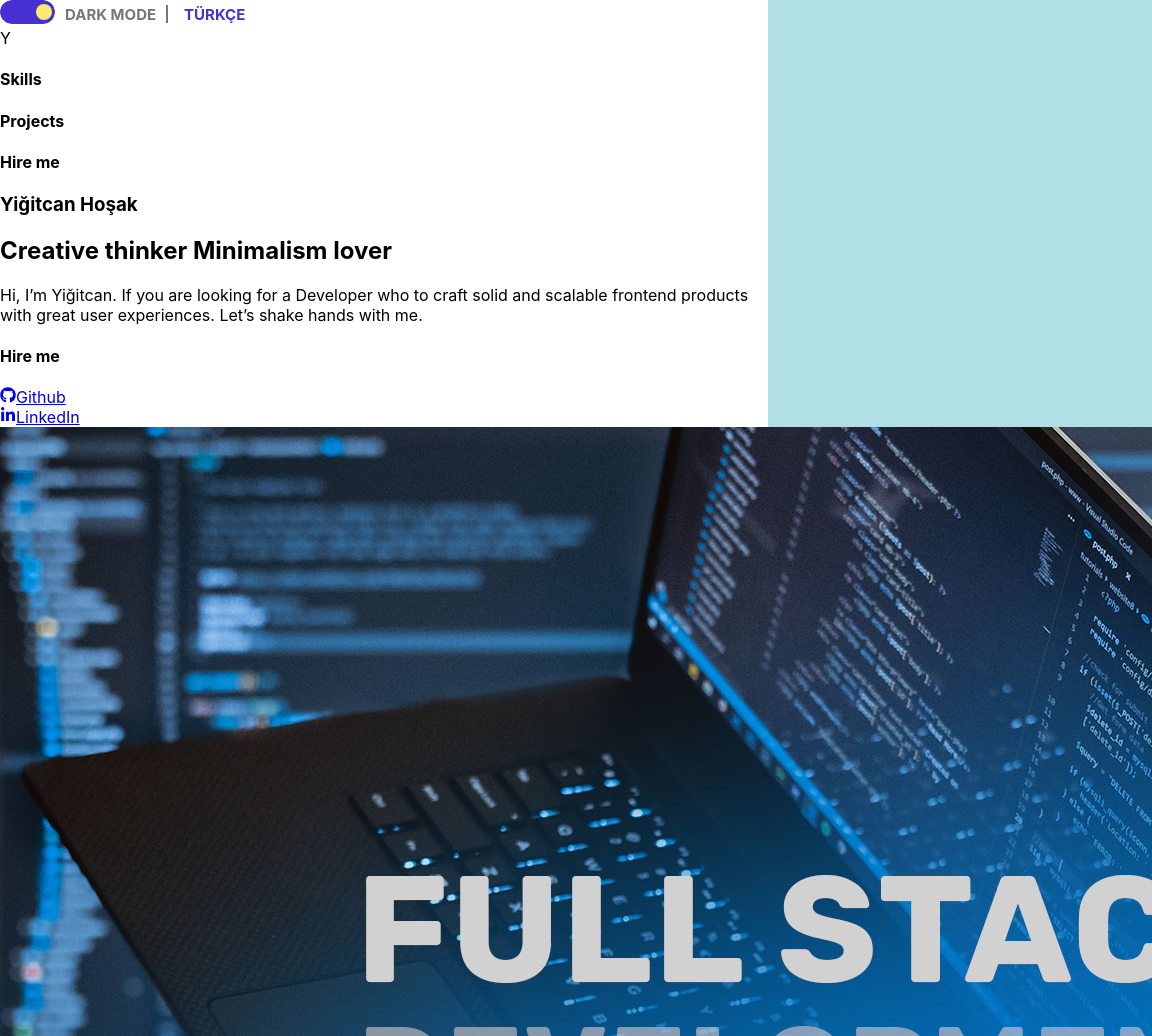
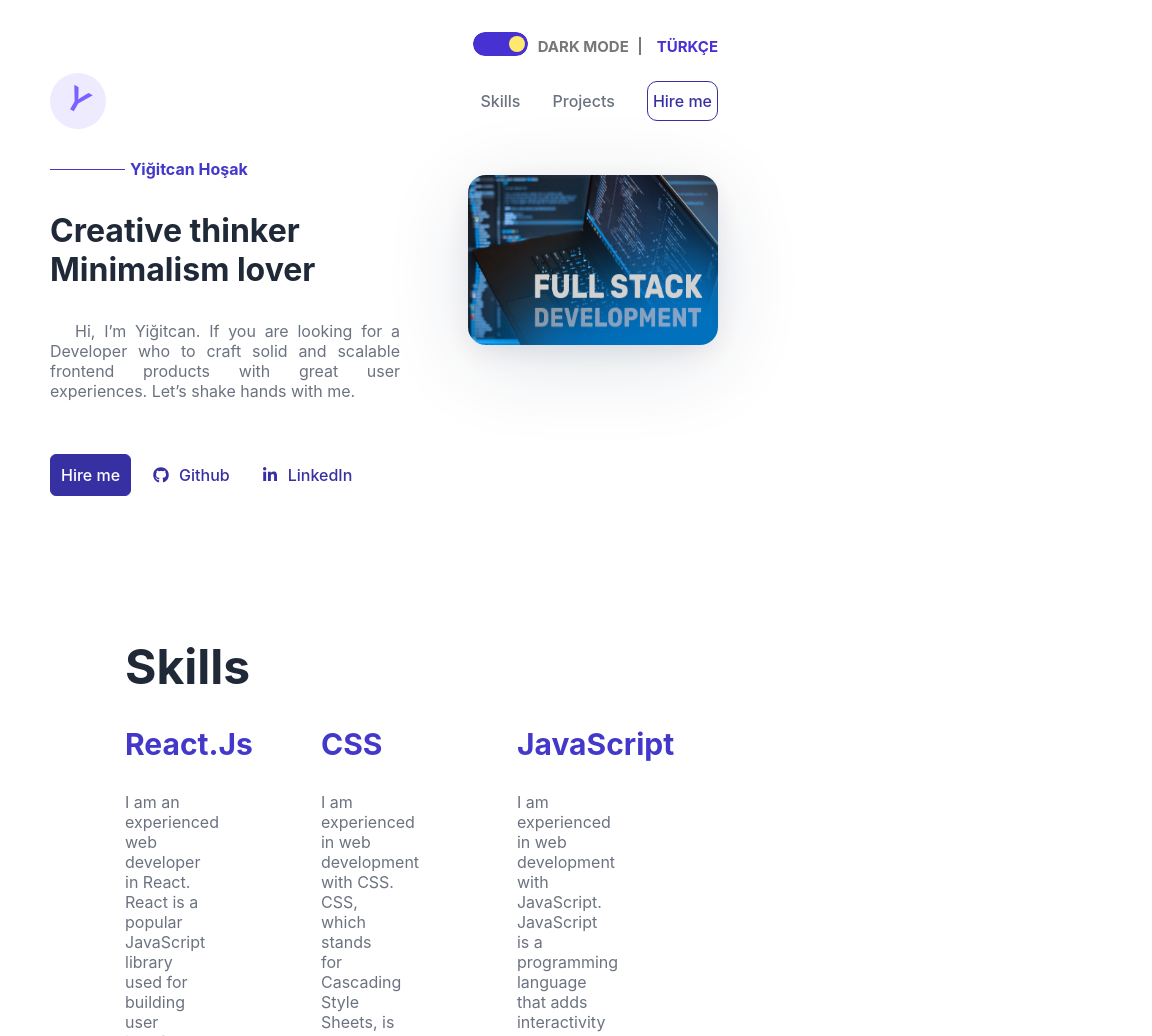
Before and after one commit to hosak94/my-web-page, a React (Create React App) app: page / in a window 768 px wide. Shown: the top 1036 px of the page, 1152 px wide, since content can reach past the window. Built offline with nearby package versions, Linux system fonts and the light colour scheme.

Commit message:
header tablet mode style added

```diff
--- a/src/components/Projects.js
+++ b/src/components/Projects.js
@@ -73,7 +73,7 @@ export default function Projects() {
                   Github
                 </span>
                 <span onClick={() => handleOnClick(project.projectUrl)}>
-                  Web Site
+                  View Site
                 </span>
               </div>
             </div>
@@ -104,7 +104,7 @@ export default function Projects() {
                   Github
                 </span>
                 <span onClick={() => handleOnClick(project.projectUrl)}>
-                  Web Site
+                  View Site
                 </span>
               </div>
             </div>
--- a/src/styles/footer.css
+++ b/src/styles/footer.css
@@ -78,8 +78,72 @@
 }
 
 @media (min-width: 481px) and (max-width: 1200px) {
-  body {
-    background-color: powderblue;
+  .footer-container {
+    background-color: var(--body_footer_bg);
+    padding-top: 5rem;
+    height: 25.563rem;
+    width: auto;
+  }
+  .footer p {
+    width: 540px;
+    height: 106px;
+    font-size: 42px;
+    font-weight: 600;
+    color: var(--body_footer_p);
+    margin-left: 7.813rem;
+  }
+  .footer-link {
+    display: flex;
+    flex-direction: row;
+    justify-content: space-between;
+  }
+  .mail {
+    display: flex;
+    justify-content: center;
+    align-items: center;
+    gap: 5px;
+    margin-left: 7.813rem;
+    text-decoration: underline;
+    color: var(--body_footer_mail);
+  }
+  .my-link {
+    display: flex;
+    flex-direction: row;
+    justify-content: center;
+    align-items: center;
+    gap: 20px;
+    margin-right: 10.938rem;
+    font-weight: 500;
+  }
+  .blog {
+    width: 120px;
+    height: 27px;
+    font-weight: 500;
+    font-size: 18px;
+    line-height: 27px;
+    color: var(--body_footer_blog);
+  }
+  .right-hand {
+    color: gold;
+    font-size: 20px;
+    width: 26px;
+    height: 24px;
+  }
+  .footer-github {
+    width: 60px;
+    height: 27px;
+    font-size: 18px;
+    font-weight: 500;
+    line-height: 27px;
+    color: #00ab6b;
+    text-decoration: none;
+  }
+  .footer-linkedln {
+    width: 74px;
+    height: 27px;
+    line-height: 27px;
+    font-weight: 500;
+    color: #0077b5;
   }
 }
 
--- a/src/styles/header.css
+++ b/src/styles/header.css
@@ -109,6 +109,110 @@
 }
 
 @media (min-width: 481px) and (max-width: 1200px) {
+  .header-container {
+    padding: 0 50px 0 50px;
+    display: flex;
+    flex-direction: row;
+    justify-content: space-between;
+    gap: 16px;
+    background-color: var(--body_background);
+  }
+  .header {
+    display: flex;
+    flex-direction: column;
+    gap: 16px;
+  }
+  .info-statement {
+    display: flex;
+    flex-direction: row;
+    gap: 5px;
+  }
+  .info-statement h3 {
+    color: var(--body_header_h3);
+    font-size: 16px;
+  }
+  .name-line {
+    border-bottom: 1px solid var(--body_header_h3);
+    width: 75px;
+    margin-bottom: 25px;
+  }
+
+  .catchword h2 {
+    width: 300px;
+    color: var(--body_header_h1);
+    margin: 0;
+    font-size: 32px;
+  }
+  .info {
+    width: 350px;
+    text-indent: 25px;
+    text-align: justify;
+    color: var(--body_header_info_p);
+  }
+
+  .avatar img {
+    width: 250px;
+    height: 170px;
+    border-radius: 18px;
+    box-shadow: 0px 8px 28px -6px rgba(24, 39, 75, 0.12),
+      0px 18px 88px -4px rgba(24, 39, 75, 0.14);
+    margin-top: 32px;
+  }
+
+  .icons {
+    display: flex;
+    align-items: center;
+    flex-direction: row;
+    gap: 0.75rem;
+    transition: none;
+  }
+
+  .contact-link h4 {
+    display: flex;
+    justify-content: center;
+    align-items: center;
+    color: var(--body_header_h4_color);
+    background-color: var(--body_header_h4bg);
+    padding: 10px;
+    font-weight: 500;
+    font-size: 16px;
+    cursor: pointer;
+    border: 1px solid #3730a3;
+    border-radius: 6px;
+    transition: none;
+  }
+
+  .contact-link h4:hover {
+    border-radius: 6px;
+    background-color: var(--body_header_icon_bg);
+    color: var(--body_header_icon);
+    transition: none;
+  }
+
+  .social-icon a {
+    display: flex;
+    justify-content: center;
+    align-items: center;
+    color: var(--body_header_icon);
+    background-color: var(--body_header_icon_bg);
+    padding: 10px;
+    font-weight: 500;
+    font-size: 16px;
+    cursor: pointer;
+    border: 1px solid var(---body_header_icon);
+    border-radius: 6px;
+    gap: 0.625rem;
+    transition: none;
+    text-decoration: none;
+  }
+  .social-icon a:hover,
+  .social-icon a:hover svg {
+    border-radius: 6px;
+    background-color: var(--body_header_h4bg);
+    color: var(--body_header_h4_color);
+    fill: var(--body_header_h4_color);
+    transition: none;
+  }
 }
 
 @media (min-width: 1201px) and (max-width: 1600px) {
--- a/src/styles/navbar.css
+++ b/src/styles/navbar.css
@@ -64,6 +64,60 @@
 }
 
 @media (min-width: 481px) and (max-width: 1200px) {
+  .container {
+    background-color: var(--body_background);
+    padding: 0 50px 0 50px;
+  }
+  .navbar-container {
+    display: flex;
+    justify-content: space-between;
+    align-items: center;
+  }
+  .navbar-container span {
+    font-family: "Inter";
+    font-style: normal;
+    background-color: var(--body_nav_span_bg);
+    color: var(--body_nav_span);
+    font-weight: 600;
+    font-size: 2rem;
+    width: 1.5rem;
+    height: 1.5rem;
+    border-radius: 50%;
+    padding: 1rem;
+    line-height: 1.5rem;
+    transform: rotate(30deg);
+  }
+  .navbar {
+    display: flex;
+    flex-direction: row;
+    align-items: center;
+    gap: 32px;
+  }
+  .navbar h4 {
+    font-weight: 500;
+    font-size: 16px;
+    line-height: 1.75rem;
+    color: #6b7280;
+    cursor: pointer;
+  }
+  .contact h4 {
+    display: flex;
+    align-items: center;
+    justify-content: center;
+    color: var(--body_nav_h4_color);
+    background-color: var(--body_nav_h4_bg);
+    font-weight: 500;
+    font-size: 16px;
+    cursor: pointer;
+    border: 1px solid #3730a3;
+    border-radius: 10px;
+    padding: 5px;
+  }
+  .contact h4:hover {
+    border-radius: 10px;
+    background-color: var(--body_nav_h4_color);
+    color: var(--body_nav_h4_bg);
+  }
 }
 @media (min-width: 1201px) and (max-width: 1600px) {
   .container {
@@ -73,7 +127,7 @@
     display: flex;
     justify-content: space-between;
     align-items: center;
-    margin: 0 11.5rem 0 7.813rem;
+    padding: 0 180px 0 125px;
   }
   .navbar-container span {
     font-family: "Inter";
@@ -131,7 +185,7 @@
     display: flex;
     justify-content: space-between;
     align-items: center;
-    margin: 0 11.5rem 0 7.813rem;
+    padding: 0 11.5rem 0 125px;
   }
   .navbar-container span {
     font-family: "Inter";
--- a/src/styles/profile.css
+++ b/src/styles/profile.css
@@ -71,6 +71,51 @@
 }
 
 @media (min-width: 481px) and (max-width: 1200px) {
+  .profile-container {
+    padding: 2.438rem 10.938rem 0 7.813rem;
+    background-color: var(--body_background);
+  }
+  .profile h2 {
+    color: var(--body_profile_h2);
+    font-size: 48px;
+  }
+  .profile-style {
+    display: flex;
+    flex-direction: row;
+    gap: 2rem;
+  }
+
+  .my-info h3 {
+    color: var(--body_profile_h3);
+    font-size: 30px;
+    margin-top: 2.438rem;
+  }
+
+  .info-container {
+    display: flex;
+    flex-direction: row;
+  }
+  .info-question {
+    display: flex;
+    flex-direction: column;
+    width: 10rem;
+    font-weight: bold;
+    color: var(--body_profile_info);
+  }
+  .info-answer {
+    display: flex;
+    flex-direction: column;
+    width: 14.5rem;
+    color: var(--body_profile_info);
+  }
+  .about-me h3 {
+    color: var(--body_profile_h3);
+    font-size: 30px;
+    margin-top: 2.438rem;
+  }
+  .about-me p {
+    color: var(--body_profile_p);
+  }
 }
 
 @media (min-width: 1201px) and (max-width: 1600px) {
--- a/src/styles/projects.css
+++ b/src/styles/projects.css
@@ -39,6 +39,105 @@
 }
 
 @media (min-width: 481px) and (max-width: 1200px) {
+  .projects-container {
+    background-color: var(--body_background);
+    padding-top: 0.1px;
+  }
+  .projects-container h2 {
+    padding: 0 10.938rem 0 7.813rem;
+    font-size: 48px;
+    font-weight: bold;
+    line-height: 48px;
+    color: var(--body_projects_h2);
+  }
+  .project-border {
+    display: flex;
+    flex-direction: row;
+    justify-content: space-around;
+    align-items: center;
+    padding-bottom: 50px;
+    padding-left: 50px;
+    padding-right: 50px;
+  }
+  .projects {
+    display: flex;
+    flex-direction: row;
+    gap: 1.5rem;
+  }
+  .projects-info {
+    width: 310px;
+    border: 2px solid #bab2e7;
+    padding: 10px;
+    border-radius: 20px;
+    display: flex;
+    flex-direction: column;
+    gap: 20px;
+  }
+  .project-description {
+    display: flex;
+    flex-direction: column;
+    gap: 16px;
+  }
+
+  .projects-info img {
+    width: 300px;
+    height: 180px;
+    border-radius: 20px;
+    border: 1px solid #bab2e7;
+    cursor: pointer;
+  }
+  .projects-info h4 {
+    margin: 0;
+    padding: 0;
+    font-size: 30px;
+    color: var(--body_projects_h4);
+  }
+  .projects-info p {
+    color: var(--body_projects_p);
+    overflow-y: scroll;
+    height: 100px;
+  }
+  .project-features {
+    display: grid;
+    grid-template-columns: repeat(3, 1fr);
+    grid-gap: 6px;
+    grid-auto-flow: dense;
+  }
+  .project-features span {
+    display: flex;
+    justify-content: center;
+    align-items: center;
+    color: var(--body_projects_span);
+    border: 1px solid var(--body_projects_span);
+    border-radius: 4px;
+    white-space: nowrap;
+    padding: 0.3rem;
+    background-color: var(--body_projects_span_bg);
+  }
+
+  .project-link {
+    display: flex;
+    flex-direction: row;
+    justify-content: space-between;
+  }
+  .project-link span {
+    color: var(--body_projects_link);
+    text-decoration: underline;
+    cursor: pointer;
+  }
+  .previous-button,
+  .next-button {
+    border: none;
+    background-color: transparent;
+    cursor: pointer;
+  }
+
+  .previous-button svg,
+  .next-button svg {
+    width: 44px;
+    height: 44px;
+    fill: var(--body_projects_button);
+  }
 }
 
 @media (min-width: 1201px) and (max-width: 1600px) {
--- a/src/styles/settingsbar.css
+++ b/src/styles/settingsbar.css
@@ -43,37 +43,7 @@
 @media (min-width: 481px) and (max-width: 1200px) {
   .settingsBar {
     background-color: var(--body_background);
-  }
-  .settings {
-    display: flex;
-    align-items: center;
-    gap: 10px;
-  }
-  .mode-text {
-    font-size: 15px;
-    color: var(--body_settings_text);
-    font-weight: bold;
-  }
-  .divider-text {
-    width: 6px;
-    height: 18px;
-    font-size: 15px;
-    font-weight: bold;
-    border-left: 2px solid var(--body_settings_text);
-  }
-  .language-text {
-    justify-content: space-between;
-    color: var(--body_settings_language);
-    font-weight: bold;
-    font-size: 15px;
-    cursor: pointer;
-  }
-}
-
-@media (min-width: 1201px) and (max-width: 1600px) {
-  .settingsBar {
-    padding: 2rem 10.938rem 0 0;
-    background-color: var(--body_background);
+    padding: 32px 50px 0 0;
   }
   .settings {
     display: flex;
@@ -95,10 +65,48 @@
     border-left: 2px solid var(--body_settings_text);
   }
   .language-text {
+    color: var(--body_settings_language);
+
+    font-weight: bold;
+    font-size: 15px;
+    cursor: pointer;
+    transition: transform 0.3s;
+    transform-origin: left;
+  }
+  .language-text:hover {
+    transform: scale(1.3);
+  }
+}
+
+@media (min-width: 1201px) and (max-width: 1600px) {
+  .settingsBar {
+    padding: 2rem 180px 0 0;
+    background-color: var(--body_background);
+  }
+  .settings {
+    display: flex;
+    flex-direction: row;
+    align-items: center;
+    justify-content: right;
+    gap: 10px;
+  }
+  .mode-text {
+    font-size: 15px;
+    color: var(--body_settings_text);
+    font-weight: bold;
+    line-height: 18px;
+  }
+  .divider-text {
+    width: 6px;
+    height: 18px;
+    font-size: 15px;
+    font-weight: bold;
+    border-left: 2px solid var(--body_settings_text);
+  }
+  .language-text {
     justify-content: space-between;
     color: var(--body_settings_language);
-    width: 138px;
-    height: 18px;
+    line-height: 18px;
     font-weight: bold;
     font-size: 15px;
     cursor: pointer;
--- a/src/styles/skills.css
+++ b/src/styles/skills.css
@@ -41,6 +41,35 @@
 }
 
 @media (min-width: 481px) and (max-width: 1200px) {
+  .skills {
+    padding: 7.5rem 10.938rem 0 7.813rem;
+
+    background-color: var(--body_background);
+  }
+  .skills h2 {
+    color: var(--body_skill_h2);
+    font-size: 3rem;
+    margin: 0;
+  }
+  .skill-list {
+    display: flex;
+    flex-wrap: wrap;
+    gap: 7.5rem;
+  }
+  .skill-list > div {
+    width: calc((100% - 2 * 7.5rem) / 3);
+  }
+
+  .skill-list h3 {
+    color: var(--body_skill_h3);
+    font-size: 30px;
+  }
+  .skill-list p {
+    color: var(--body_skill_p);
+  }
+  .skill-bottomline {
+    border: 1px solid #bab2e7;
+  }
 }
 
 @media (min-width: 1201px) and (max-width: 1600px) {
```
